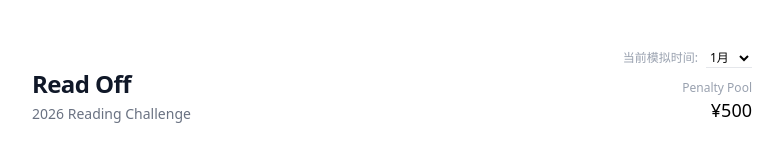
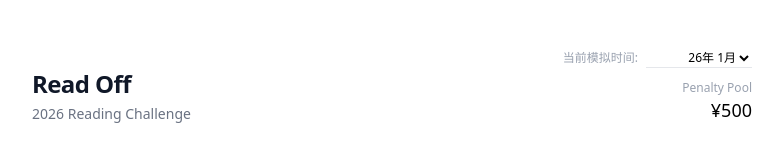
Before and after one commit to hroyhong/read-off, a Next.js app: page / in a window 1280 px wide. Shown: the top 160 px of the page, without its empty margins (248-1031 px from the left). Built offline with nearby package versions, Linux system fonts and the light colour scheme.

Commit message:
fix logic select month

```diff
--- a/app/components/Dashboard.tsx
+++ b/app/components/Dashboard.tsx
@@ -13,7 +13,7 @@ interface DashboardProps {
 }
 
 export default function Dashboard({ initialData }: DashboardProps) {
-  // 模拟的"当前月份"状态，默认为1月
+  // 模拟的"当前月份"状态，默认为1月。0 表示 "2025年12月 (未开始)"
   const [currentSimulatedMonth, setCurrentSimulatedMonth] = useState(1);
   const [activeMonth, setActiveMonth] = useState(1);
   const data = initialData;
@@ -28,7 +28,8 @@ export default function Dashboard({ initialData }: DashboardProps) {
       const monthInt = parseInt(m);
 
       // 这里的逻辑改为：如果当前模拟月份已经包含或超过了该月，则计算罚款
-      const shouldCalculatePenalty = monthInt <= currentSimulatedMonth;
+      // 如果 currentSimulatedMonth 是 0 (2025年12月)，则不计算任何罚款
+      const shouldCalculatePenalty = currentSimulatedMonth > 0 && monthInt <= currentSimulatedMonth;
 
       const target = monthData.books.length;
       const completed = monthData.books.filter(b => b.completed).length;
@@ -55,7 +56,7 @@ export default function Dashboard({ initialData }: DashboardProps) {
     if (!monthData) return null;
 
     // 是否显示本月罚款信息
-    const showPenalty = activeMonth <= currentSimulatedMonth;
+    const showPenalty = currentSimulatedMonth > 0 && activeMonth <= currentSimulatedMonth;
     const missedBooks = monthData.books.length - monthData.books.filter(b => b.completed).length;
 
     return (
@@ -69,7 +70,7 @@ export default function Dashboard({ initialData }: DashboardProps) {
                   ? 'bg-black border-black text-white hover:bg-black/80'
                   : 'border-gray-300 hover:border-black'
                 }`}
-              disabled={!book.title} // 只有有书名才能点击
+              // 移除 disabled，允许随时勾选。没有书名时勾选也可以，反正用户可以随时补书名。
             >
               {book.completed && "✓"}
             </button>
@@ -110,10 +111,12 @@ export default function Dashboard({ initialData }: DashboardProps) {
                 <select
                   value={currentSimulatedMonth}
                   onChange={(e) => setCurrentSimulatedMonth(parseInt(e.target.value))}
-                  className="bg-transparent border-b border-gray-200 text-black font-medium focus:outline-none cursor-pointer"
+                  className="bg-transparent border-b border-gray-200 text-black font-medium focus:outline-none cursor-pointer text-right min-w-[100px]"
                 >
+                  <option value={0}>25年12月 (预热)</option>
+                  <option disabled>──────────</option>
                   {Array.from({length: 12}, (_, i) => i + 1).map(m => (
-                    <option key={m} value={m}>{m}月</option>
+                    <option key={m} value={m}>26年 {m}月</option>
                   ))}
                 </select>
              </div>
@@ -183,7 +186,7 @@ export default function Dashboard({ initialData }: DashboardProps) {
               const isActive = activeMonth === month;
 
               // 模拟时间过去的月份稍微暗一点，表示已经结算
-              const isPast = month < currentSimulatedMonth;
+              const isPast = currentSimulatedMonth > 0 && month < currentSimulatedMonth;
               const isCurrent = month === currentSimulatedMonth;
 
               return (
```
